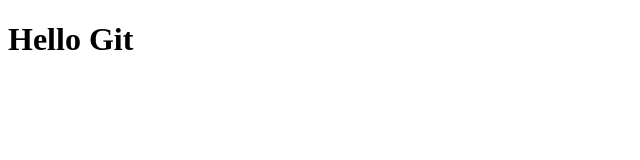
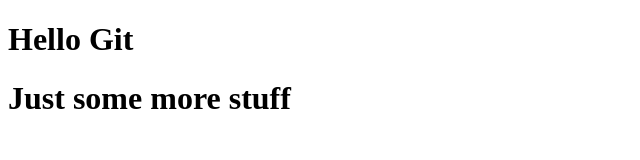
Before and after one commit to branchexe/ElectricYellowComma, a plain HTML site: page index.html in a window 1280 px wide. Shown: the whole page, without its empty margins (0-640 px from the left). Drawn offline with Linux system fonts and the light colour scheme.

Commit message:
changed index main HTML

```diff
--- a/index.html
+++ b/index.html
@@ -7,7 +7,7 @@
   </head>
   <body>
     <h1>Hello Git</h1>
-
+    <h1>Just some more stuff</h1>
   </body>
 </html>
 
```
